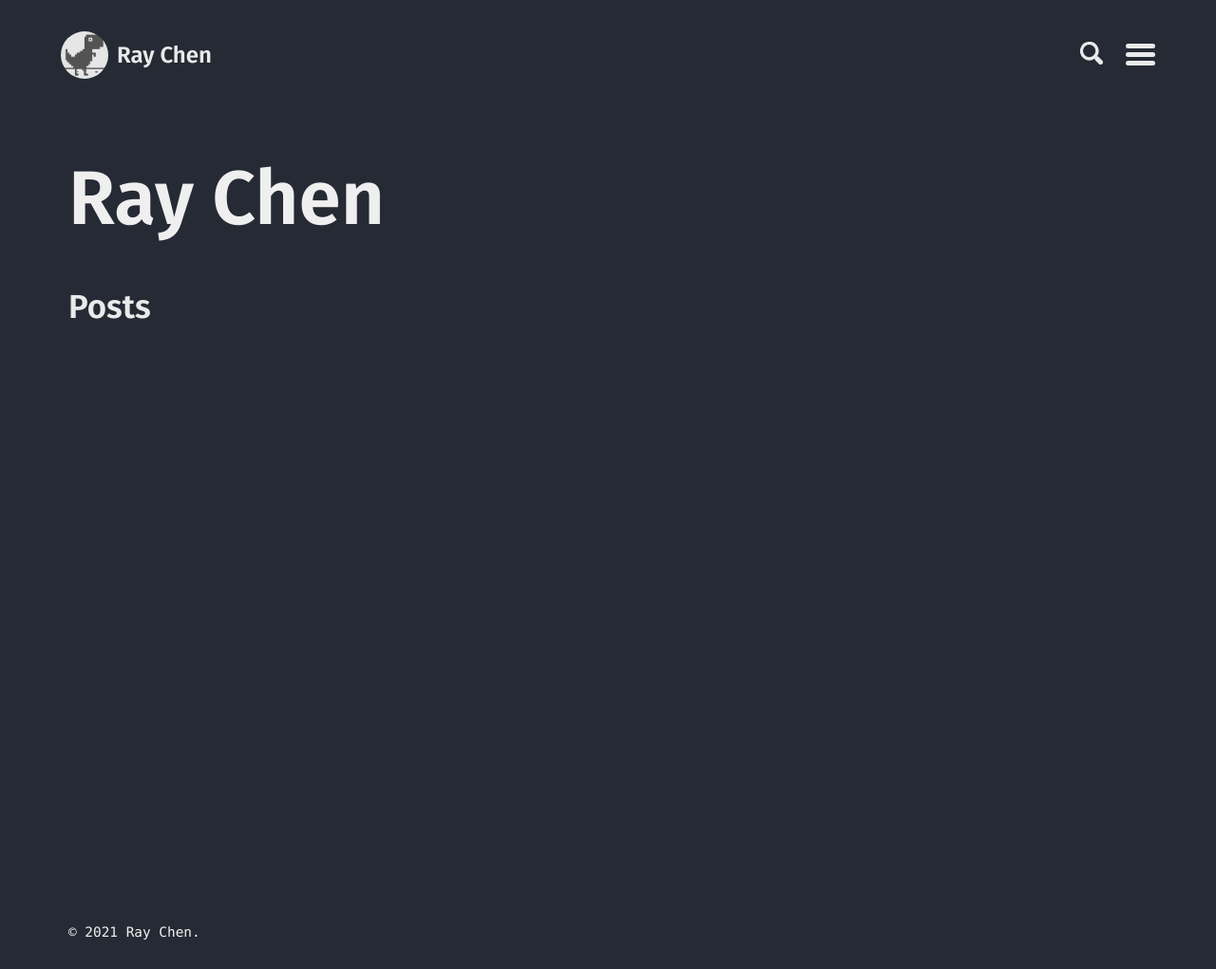
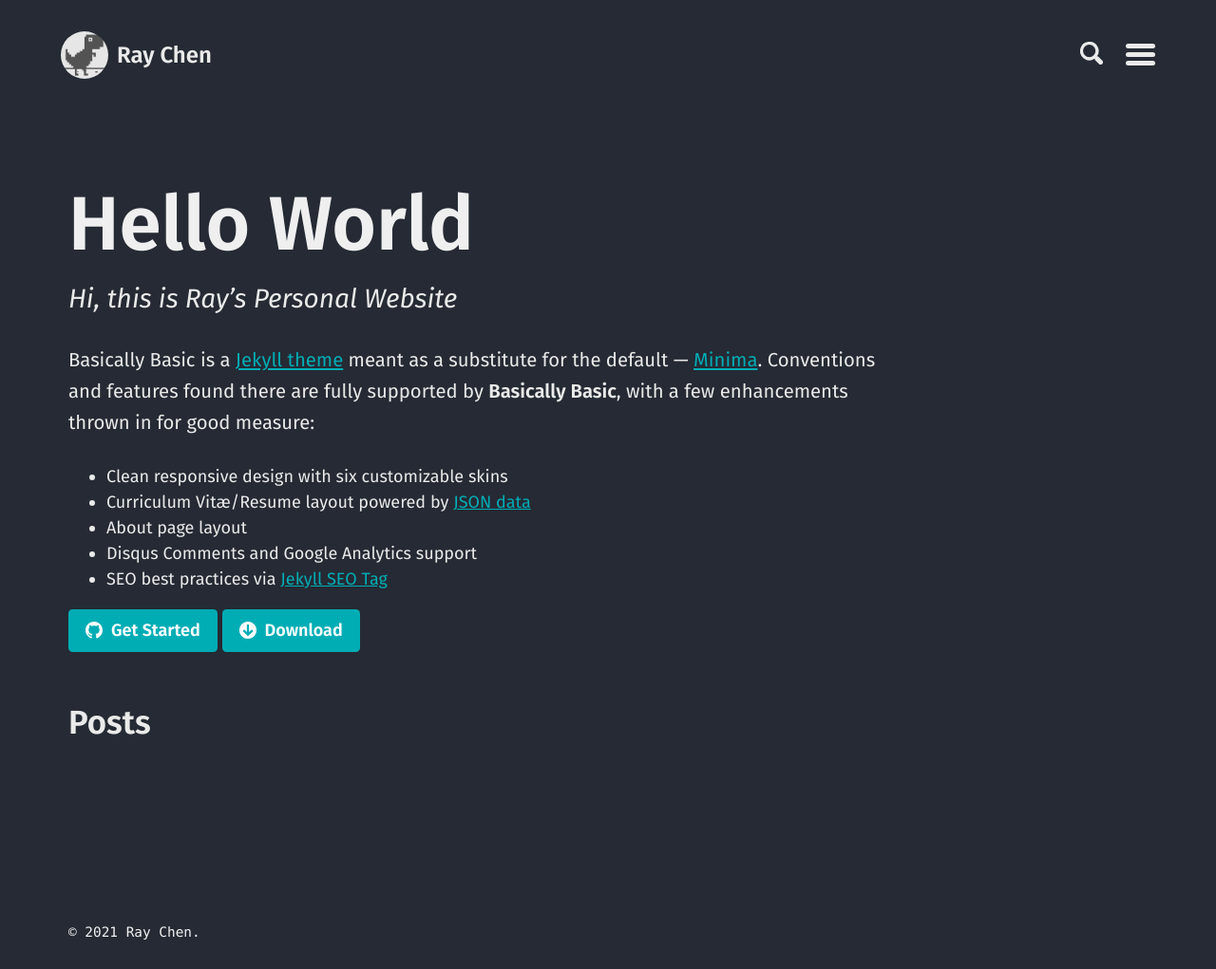
Before and after one commit to chen709847237/chen709847237, a Jekyll site: the page built from index.md, in a window 1280 px wide. Shown: the whole page at 95% size. Built offline with Jekyll 4.4.1, drawn with Linux system fonts in a browser that asks for light colours; our own code applies the rules of GitHub Pages for plain Markdown files.

Commit message:
Update index.md

```diff
--- a/index.md
+++ b/index.md
@@ -1,7 +1,7 @@
 ---
 layout: home
 paginate: true
-alt_title: "\# Hello World"
+alt_title: "# Hello World"
 sub_title: "Hi, this is Ray's Personal Website"
 image: ""
 introduction: |
```
